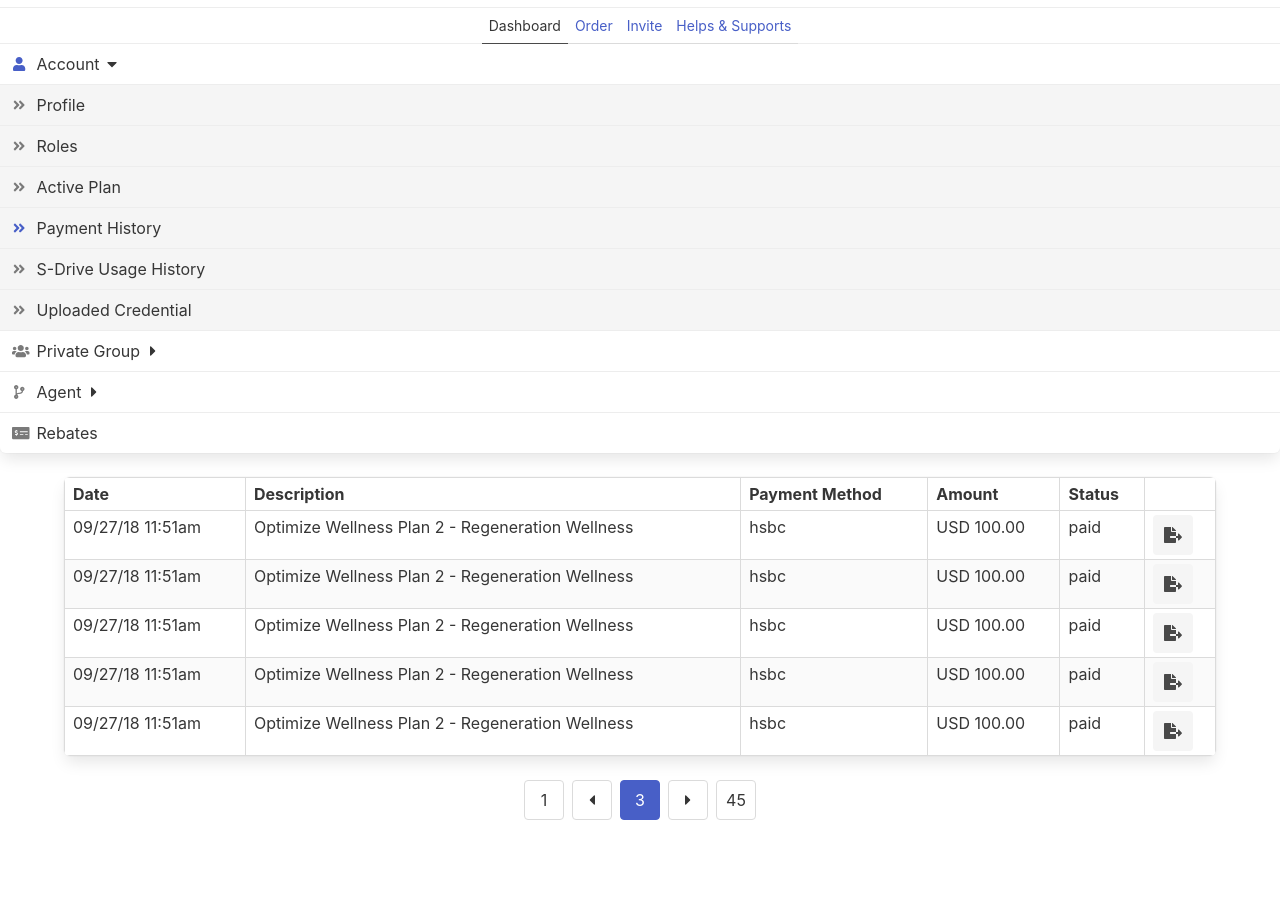
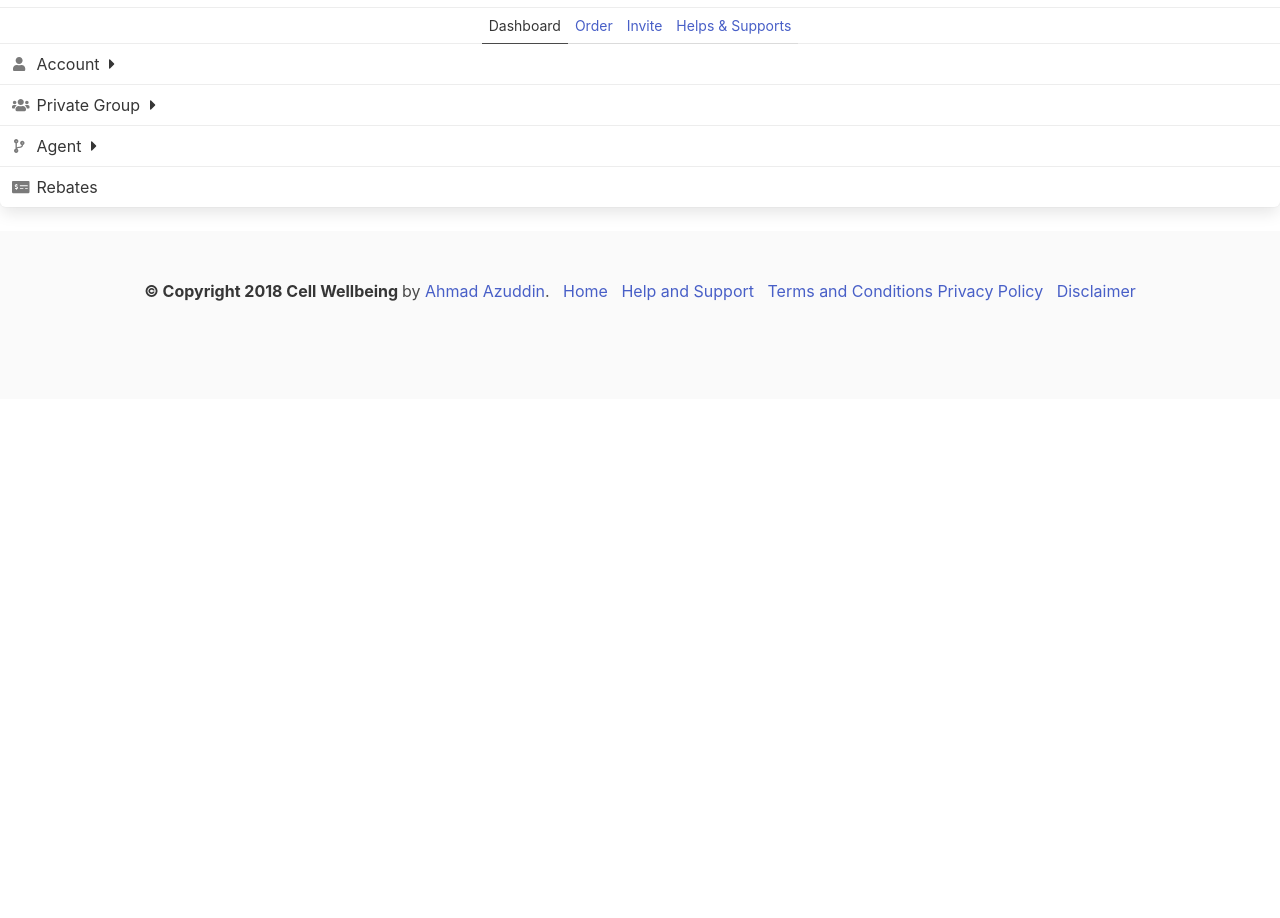
Before and after one commit to azuddin/cwb-react, a React (Create React App) app: page / in a window 1280 px wide. Shown: the part 101-1019 px from the top of the page. After the commit the page ends 800 px from the top, so only its background shows below. Built offline with nearby package versions, Linux system fonts and the light colour scheme.

Commit message:
tie up with pages

```diff
--- a/src/App.js
+++ b/src/App.js
@@ -5,14 +5,82 @@ import Table from "./components/Table";
 import HelpSupport from "./helpSupport/HelpSupport";
 import Product from "./order/product/Product";
 import Footer from "./components/Footer";
+import Dashboard from "./dashboard/Dashboard";
+import Order from "./order/Order";
+import Invite from "./invite/Invite";
 
 class App extends Component {
   state = {
-    burgerIsActive: false
+    burgerIsActive: false,
+    menuTab: <Dashboard />,
+    menu: [
+      {
+        name: "Language",
+        isActive: false,
+        isOpen: true,
+        icon: "fa fa-language",
+        menuItem: [
+          {
+            name: "English",
+            isActive: true
+          },
+          {
+            name: "Spanish",
+            isActive: false
+          }
+        ]
+      },
+      {
+        name: "Currency",
+        isActive: false,
+        isOpen: true,
+        icon: "fa fa-dollar-sign",
+        menuItem: [
+          {
+            name: "United States of America",
+            isActive: true
+          },
+          {
+            name: "Malaysia",
+            isActive: false
+          }
+        ]
+      }
+    ],
+    tabs: [
+      {
+        name: "Dashboard",
+        isActive: true,
+        dropdownMenu: <Dashboard />
+      },
+      {
+        name: "Order",
+        isActive: false,
+        dropdownMenu: <Order />
+      },
+      {
+        name: "Invite",
+        isActive: false,
+        dropdownMenu: <Invite />
+      },
+      {
+        name: "Helps & Supports",
+        isActive: false,
+        dropdownMenu: ""
+      }
+    ]
   };
   handleBurgerState = () => {
     const burgerIsActive = this.state.burgerIsActive ? false : true;
     this.setState({ burgerIsActive });
+  };
+  handleMenuTab = tab => {
+    const tabs = [...this.state.tabs];
+    const menuTab = tab.dropdownMenu;
+    tabs.map((i, key) => {
+      i.isActive = i === tab ? true : false;
+    });
+    this.setState({ tabs, menuTab });
   };
   render() {
     return (
@@ -20,15 +88,19 @@ class App extends Component {
         <Header
           burgerIsActive={this.state.burgerIsActive}
           handleBurgerState={this.handleBurgerState}
+          handleMenuTab={this.handleMenuTab}
+          menuTab={this.state.menuTab}
+          tabs={this.state.tabs}
         />
         {this.state.burgerIsActive ? (
           ""
         ) : (
           <React.Fragment>
-            <Table />
-            <HelpSupport />
-            <Product />
-            <div className="section">
+            {/* <Table /> */}
+            {this.state.tabs[1].isActive ? <Product /> : ""}
+            {this.state.tabs[3].isActive ? <HelpSupport /> : ""}
+
+            {/* <div className="section">
               <div className="hero">
                 <div className="hero-body">
                   <div className="container">
@@ -39,7 +111,7 @@ class App extends Component {
                   </div>
                 </div>
               </div>
-            </div>
+            </div> */}
             <Footer />
           </React.Fragment>
         )}
--- a/src/components/Header.jsx
+++ b/src/components/Header.jsx
@@ -1,57 +1,15 @@
 import React, { Component } from "react";
 import logo from "../cell-wellbeing-logo.png";
-import Dashboard from "../dashboard/Dashboard";
-import Order from "../order/Order";
-import Invite from "../invite/Invite";
 import Menu from "./menu/Menu";
 
 class Header extends Component {
   state = {
-    burgerIsActive: this.props.burgerIsActive,
-    menuTab: <Dashboard />,
-    menu: [
-      {
-        name: "Language",
-        isActive: false,
-        isOpen: true,
-        icon: "fa fa-language",
-        menuItem: [
-          {
-            name: "English",
-            isActive: true
-          },
-          {
-            name: "Spanish",
-            isActive: false
-          }
-        ]
-      },
-      {
-        name: "Currency",
-        isActive: false,
-        isOpen: true,
-        icon: "fa fa-dollar-sign",
-        menuItem: [
-          {
-            name: "United States of America",
-            isActive: true
-          },
-          {
-            name: "Malaysia",
-            isActive: false
-          }
-        ]
-      }
-    ]
+    burgerIsActive: this.props.burgerIsActive
   };
   handleBurgerState = () => {
     this.props.handleBurgerState();
     const burgerIsActive = this.state.burgerIsActive ? false : true;
     this.setState({ burgerIsActive });
-  };
-  handleMenuTab = tab => {
-    const menuTab = tab;
-    this.setState({ menuTab });
   };
   render() {
     return (
@@ -107,24 +65,19 @@ class Header extends Component {
               </p>
             </div>
             <p className="panel-tabs">
-              <a
-                className="is-active"
-                href="#null"
-                onClick={() => this.handleMenuTab(<Dashboard />)}
-              >
-                Dashboard
-              </a>
-              <a href="#null" onClick={() => this.handleMenuTab(<Order />)}>
-                Order
-              </a>
-              <a href="#null" onClick={() => this.handleMenuTab(<Invite />)}>
-                Invite
-              </a>
-              <a href="#null" onClick={() => this.handleMenuTab("")}>
-                Helps &amp; Supports
-              </a>
+              {this.props.tabs.map((i, key) => {
+                return (
+                  <a
+                    key={"tab-" + key}
+                    className={i.isActive ? "is-active" : ""}
+                    onClick={() => this.props.handleMenuTab(i)}
+                  >
+                    {i.name}
+                  </a>
+                );
+              })}
             </p>
-            {this.state.menuTab}
+            {this.props.menuTab}
           </nav>
         )}
       </React.Fragment>
--- a/src/components/menu/Menu.jsx
+++ b/src/components/menu/Menu.jsx
@@ -13,7 +13,7 @@ class Menu extends Component {
           onClick={() =>
             this.props.menu.menuItem.length > 0
               ? this.props.handleDropdown(this.props)
-              : null
+              : this.props.handleIsActive(this.props)
           }
         >
           <span className="panel-icon">
--- a/src/components/menu/MenuItem.jsx
+++ b/src/components/menu/MenuItem.jsx
@@ -9,7 +9,7 @@ class MenuItem extends Component {
   };
   render() {
     return (
-      <a className={this.state.isActive} href="/">
+      <a className={this.state.isActive}>
         <span className="panel-icon">
           <i className="fas fa-angle-double-right" aria-hidden="true" />
         </span>
--- a/src/dashboard/Dashboard.jsx
+++ b/src/dashboard/Dashboard.jsx
@@ -6,8 +6,8 @@ class Dashboard extends Component {
     menu: [
       {
         name: "Account",
-        isActive: true,
-        isOpen: true,
+        isActive: false,
+        isOpen: false,
         icon: "fa fa-user",
         menuItem: [
           {
@@ -24,7 +24,7 @@ class Dashboard extends Component {
           },
           {
             name: "Payment History",
-            isActive: true
+            isActive: false
           },
           {
             name: "S-Drive Usage History",
@@ -116,6 +116,13 @@ class Dashboard extends Component {
     });
     this.setState({ menu });
   };
+  handleIsActive = item => {
+    const menu = [...this.state.menu];
+    menu.map((i, key) => {
+      i.isActive = i === item.menu ? true : false;
+    });
+    this.setState({ menu });
+  };
   render() {
     return (
       <React.Fragment>
@@ -125,6 +132,7 @@ class Dashboard extends Component {
                 key={"menu-" + key}
                 menu={i}
                 handleDropdown={this.handleDropdown}
+                handleIsActive={this.handleIsActive}
               />
             ))
           : ""}
--- a/src/invite/Invite.jsx
+++ b/src/invite/Invite.jsx
@@ -20,12 +20,23 @@ class Invite extends Component {
       }
     ]
   };
+  handleIsActive = item => {
+    const menu = [...this.state.menu];
+    menu.map((i, key) => {
+      i.isActive = i === item.menu ? true : false;
+    });
+    this.setState({ menu });
+  };
   render() {
     return (
       <React.Fragment>
         {this.state.menu.length > 0
           ? this.state.menu.map((i, key) => (
-              <Menu key={"menu-" + key} menu={i} />
+              <Menu
+                key={"menu-" + key}
+                menu={i}
+                handleIsActive={this.handleIsActive}
+              />
             ))
           : ""}
       </React.Fragment>
--- a/src/order/Order.jsx
+++ b/src/order/Order.jsx
@@ -20,12 +20,23 @@ class Order extends Component {
       }
     ]
   };
+  handleIsActive = item => {
+    const menu = [...this.state.menu];
+    menu.map((i, key) => {
+      i.isActive = i === item.menu ? true : false;
+    });
+    this.setState({ menu });
+  };
   render() {
     return (
       <React.Fragment>
         {this.state.menu.length > 0
           ? this.state.menu.map((i, key) => (
-              <Menu key={"menu-" + key} menu={i} />
+              <Menu
+                key={"menu-" + key}
+                menu={i}
+                handleIsActive={this.handleIsActive}
+              />
             ))
           : ""}
       </React.Fragment>
```
